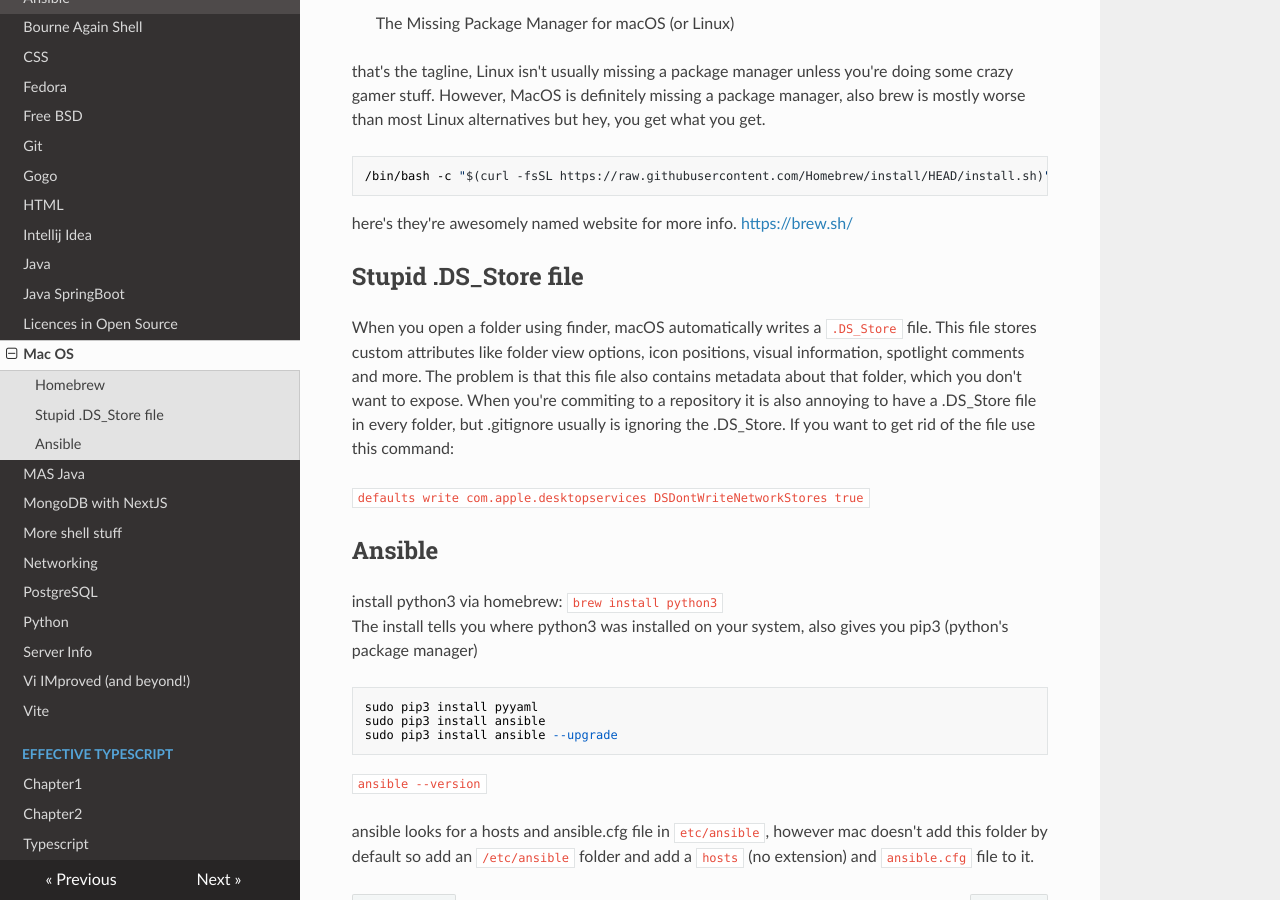
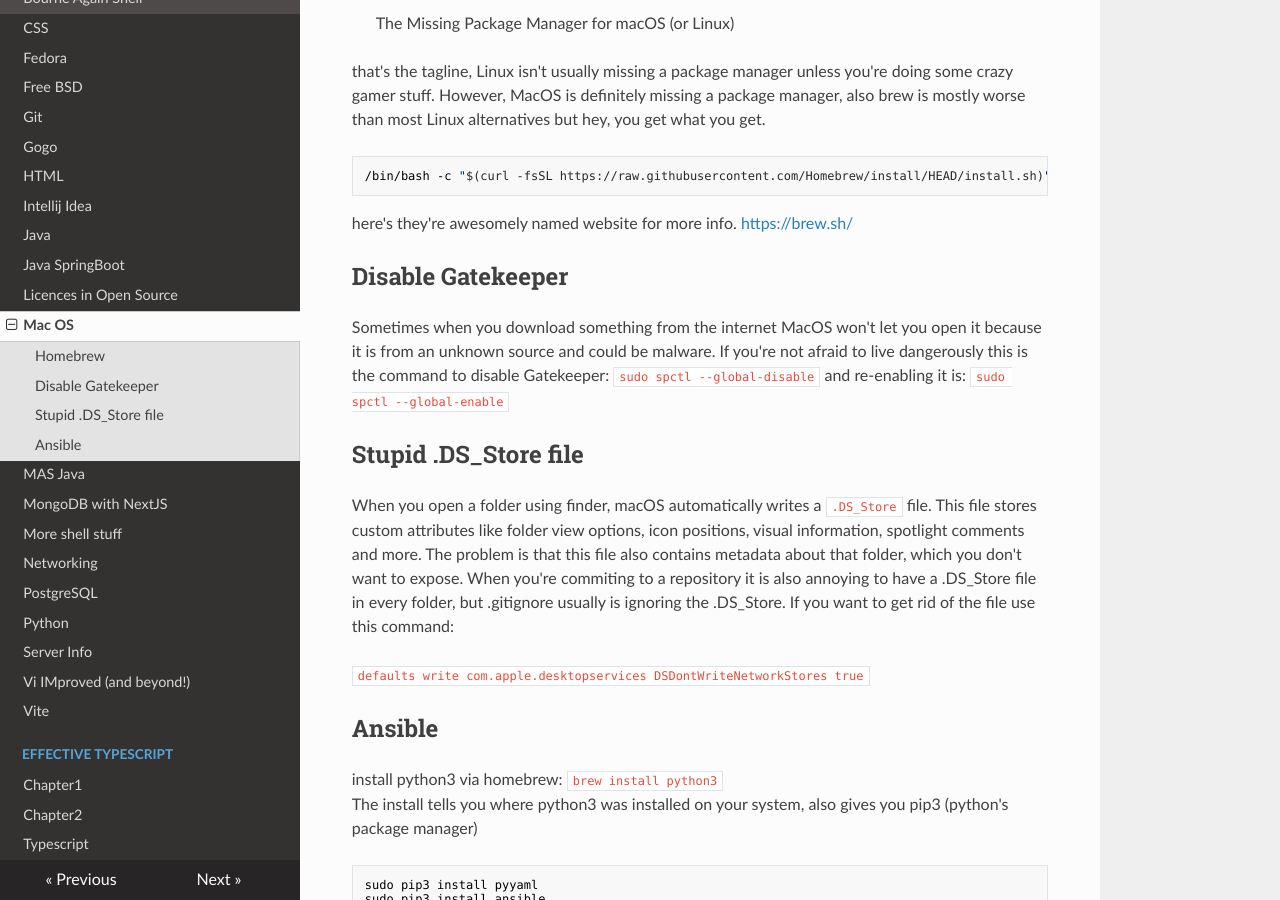
Before and after one commit to jacktrusler/cheat_sheets, an MkDocs documentation site: the page built from docs/mac.md, in a window 1280 px wide and 900 px high, scrolled down 448 px. Built offline with MkDocs 1.6.1, drawn with Linux system fonts in a browser that asks for light colours; nearby versions of some CDN libraries.

Commit message:
gatekeeper

```diff
--- a/docs/mac.md
+++ b/docs/mac.md
@@ -20,6 +20,15 @@ hey, you get what you get.
 
 here's they're awesomely named website for more info.
 [https://brew.sh/](https://brew.sh/)
+
+## Disable Gatekeeper
+
+Sometimes when you download something from the internet MacOS won't let you open it because it
+is from an unknown source and could be malware. If you're not afraid to live dangerously this is the
+command to disable Gatekeeper:
+`sudo spctl --global-disable`
+and re-enabling it is:
+`sudo spctl --global-enable`
 
 ## Stupid .DS_Store file
 When you open a folder using finder, macOS automatically writes a `.DS_Store` file. This file stores
```
